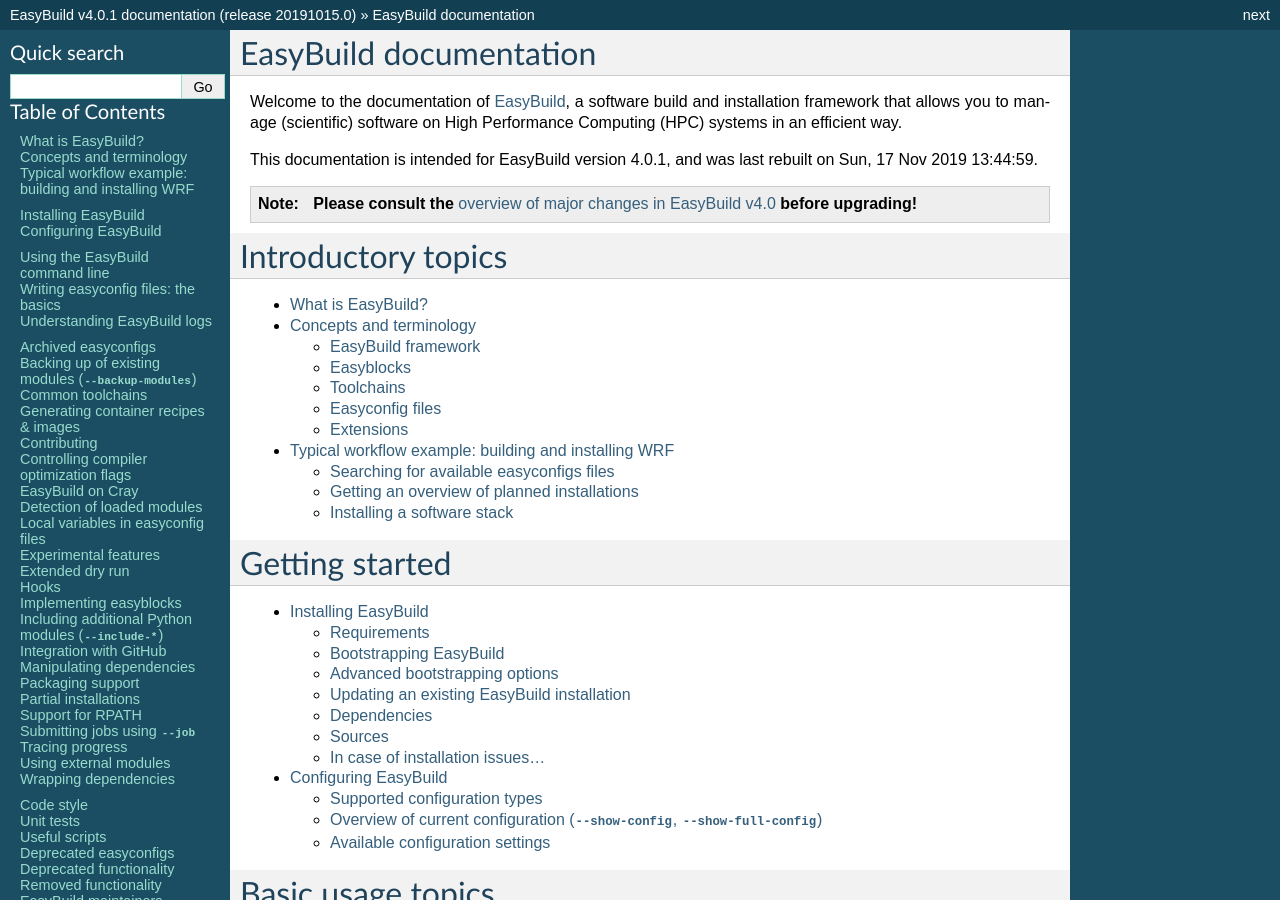
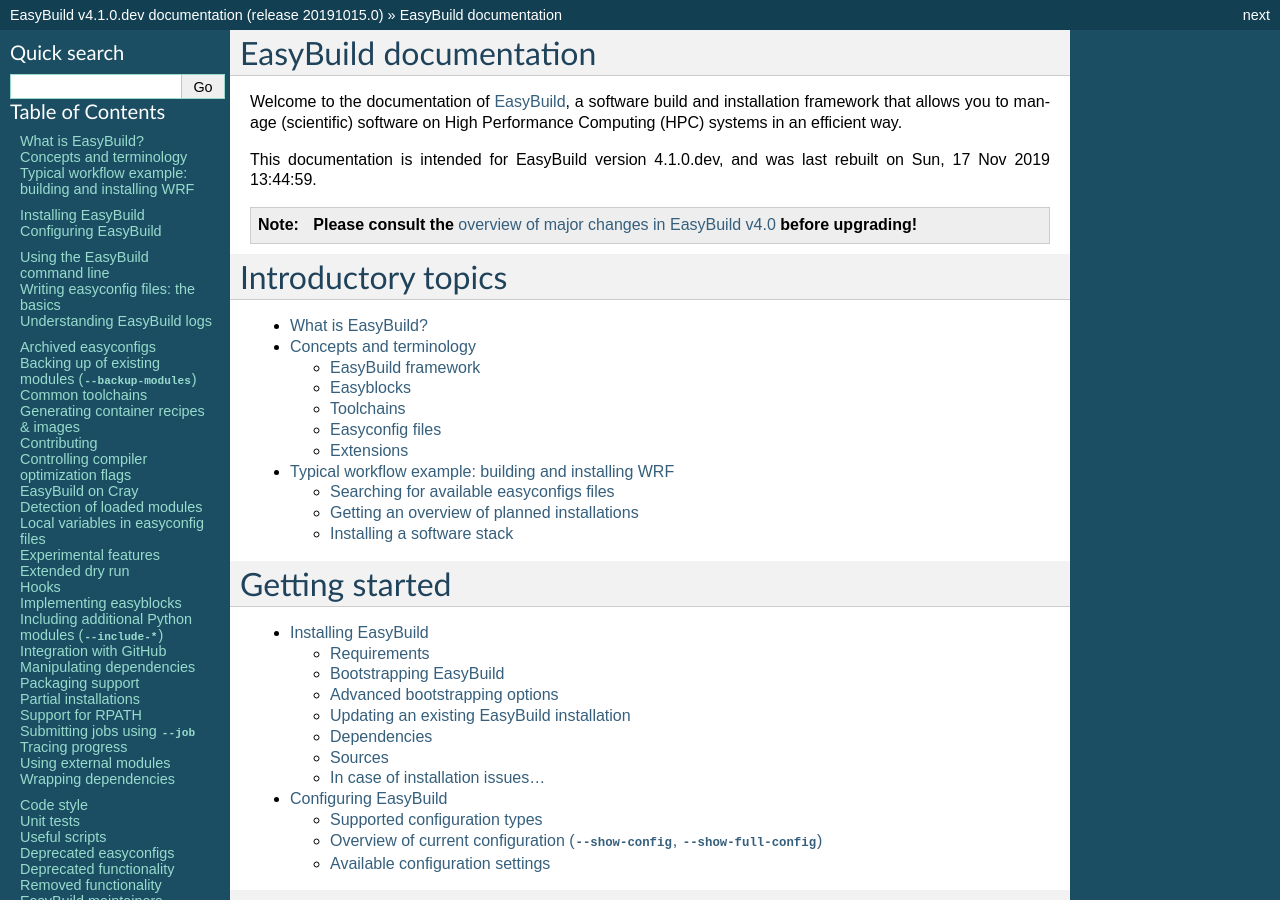
Before and after one commit to easybuilders/easybuild, a Sphinx documentation site: the page built from docs/index.rst, in a window 1280 px wide and 900 px high. Built offline with Sphinx 7.4.7, drawn with Linux system fonts in a browser that asks for light colours; pages that are not in the unit, such as notebooks, are missing from menus; some of the changed text lies outside the part shown.

Commit message:
bump version in docs to v4.1.0.dev

```diff
--- a/docs/conf.py
+++ b/docs/conf.py
@@ -41,7 +41,7 @@
 # other places throughout the built documents.
 #
 # The short X.Y version.
-version = '4.0.1'  # this is meant to reference the version of EasyBuild
+version = '4.1.0.dev'  # this is meant to reference the version of EasyBuild
 # The full version, including alpha/beta/rc tags.
 release = '20191015.0'  # this is meant to reference the version of the documentation itself
 
```
